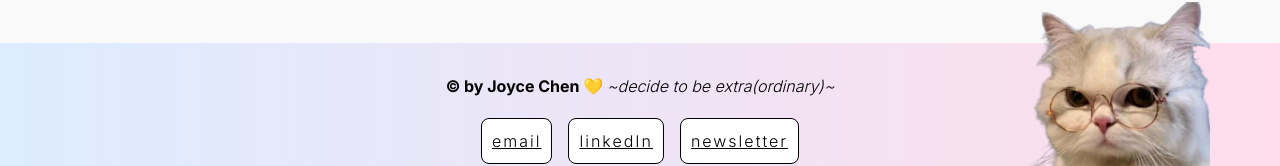
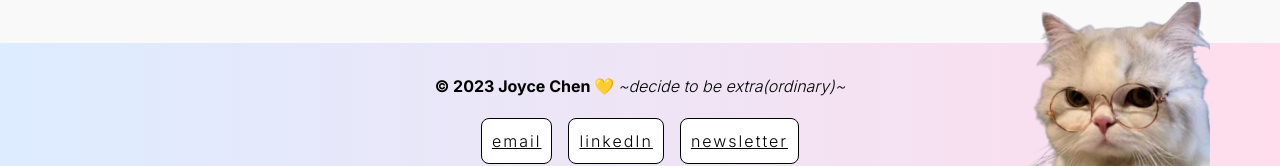
Before and after one commit to joycechen721/joyce_chen, a Next.js app: page / in a window 1280 px wide. Shown: the part 4897-5063 px from the top of the page. Built offline with nearby package versions, Linux system fonts and the light colour scheme.

Commit message:
date copyright

```diff
--- a/src/components/Footer.tsx
+++ b/src/components/Footer.tsx
@@ -1,10 +1,13 @@
 export default function Footer() {
+  const currDate: Date = new Date();
+  const year: number = currDate.getFullYear();
+
   return (
     <>
       <div className="footer">
         <div className="main-footer">
           <p>
-            <b>© by Joyce Chen 💛 </b>
+            <b>© {year} Joyce Chen 💛 </b>
             <em>~decide to be extra(ordinary)~</em>
           </p>
           <div className="footer-links">
```
